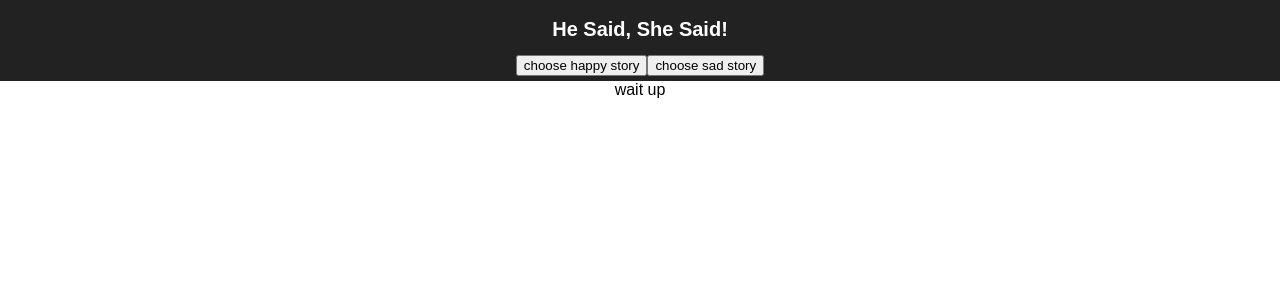
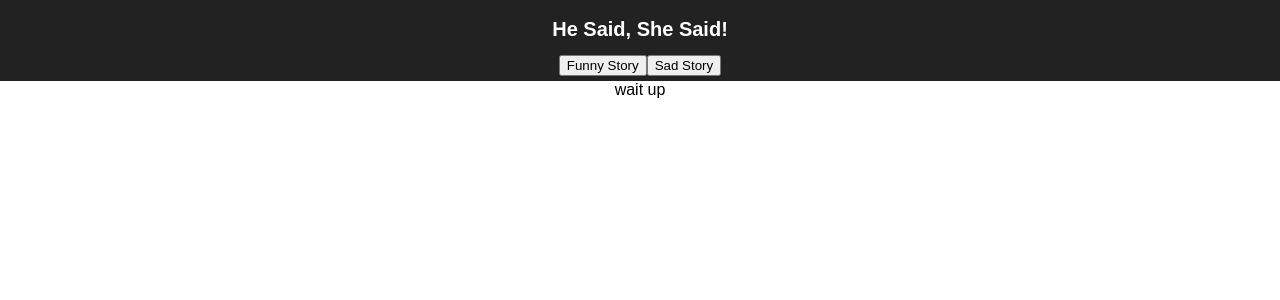
Before and after one commit to RBorynski/he-said-she-said, a React (Create React App) app in the folder story_app/: page /reading in a window 1280 px wide. Shown: the top 300 px of the page. Built offline with nearby package versions, Linux system fonts and the light colour scheme.

Commit message:
Interpolation Works for Character Speaking

```diff
--- a/story_app/src/App.js
+++ b/story_app/src/App.js
@@ -37,10 +37,10 @@ class App extends Component {
               value="happy story"
               onClick={() => this.handleChooseStory(2)}
             >
-              choose happy story
+              Funny Story
             </button>
             <button value="sad story" onClick={() => this.handleChooseStory(1)}>
-              choose sad story
+              Sad Story
             </button>
           </header>
 
--- a/story_app/src/ReadingPage/index.css
+++ b/story_app/src/ReadingPage/index.css
@@ -1,29 +1,25 @@
-
 .MainView {
   display: flex;
-flex-direction: column;
+  flex-direction: column;
 }
 
 .CharStuff {
-  display:inline-block;
-
+  display: inline-block;
 }
 .QuoteScreen {
-  display:flex;
+  display: flex;
   background-color: rgb(166, 166, 166);
-flex: 0 0 100%;
-flex-direction:row;
-height: 40px;
-flex-grow:4;
+  flex: 0 0 100%;
+  flex-direction: row;
+  height: 40px;
+  flex-grow: 4;
+  padding: 10px;
 }
 
 .CurrentChar {
   background-color: rgb(166, 166, 166);
-flex: 0 0 50%;
+  flex: 0 0 50%;
 }
 
-.PrevNextButtons{
-
-
-
+.PrevNextButtons {
 }
--- a/story_app/src/ReadingPage/index.js
+++ b/story_app/src/ReadingPage/index.js
@@ -34,6 +34,7 @@ class ReadingPage extends Component {
       this.setState({ page: this.state.page - 1 });
     }
   }
+
   render() {
     if (this.props.quotes.length == 0) {
       return "wait up";
@@ -47,7 +48,7 @@ class ReadingPage extends Component {
               increasePage={this.increasePage}
             />
             <div className="CurrentChar">
-              <p> {this.props.quotes[this.state.page].character}</p>
+              <p> {this.props.quotes[this.state.page].character} said:</p>
             </div>
           </div>
           <div className="QuoteScreen">
```
Also changed, not shown: 1 other file (tests, documents, lock files or other folders).
